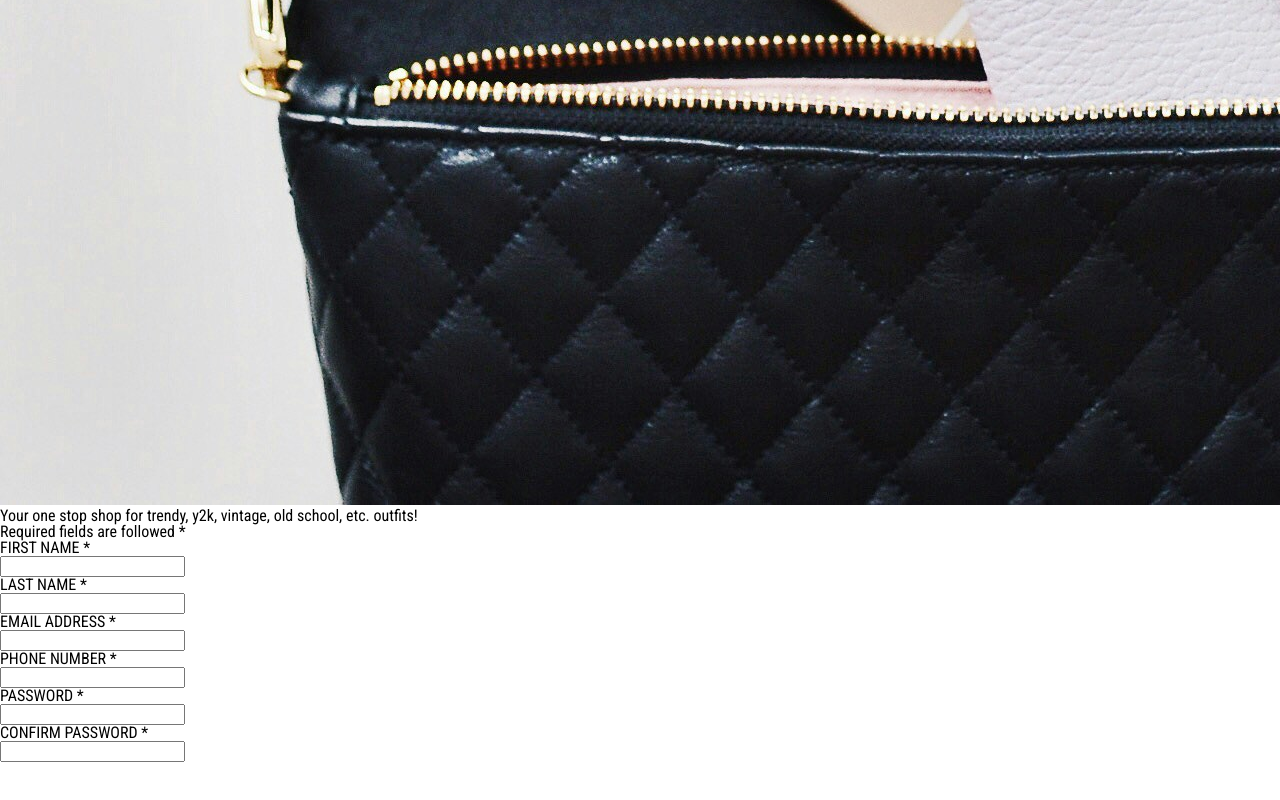
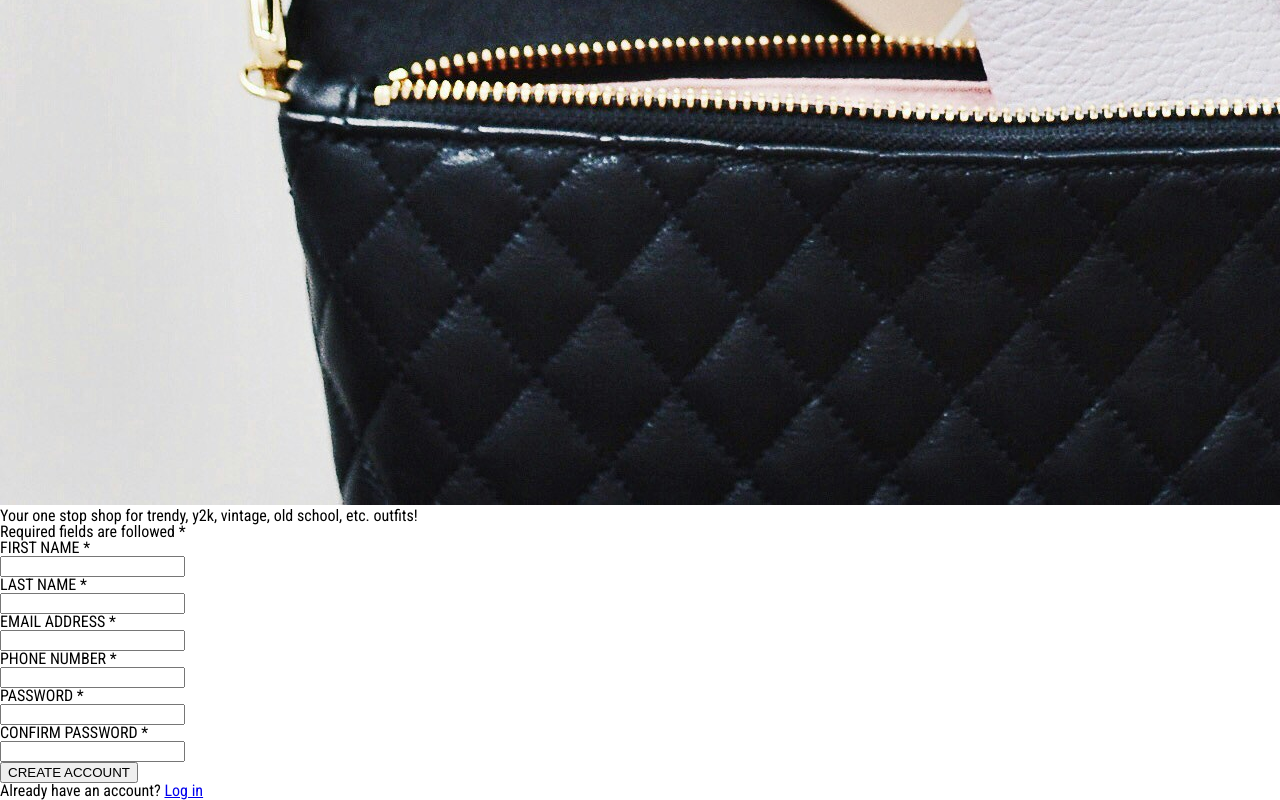
Before and after one commit to bencariazo/sign-up-form, a plain HTML site: page sign-up-page.html in a window 1280 px wide. Shown: the part 2236-3036 px from the top of the page. Before the commit the page ends 2998 px from the top, so only its background shows below. Drawn offline with Linux system fonts and the light colour scheme.

Commit message:
Add section for submit button
Apart from the submit button. There is a link for login page for users with accounts.

```diff
--- a/sign-up-page.html
+++ b/sign-up-page.html
@@ -90,4 +90,8 @@
 						</section>
 					</form>
 				</div>
+				<div class="btn-submit">
+					<button>CREATE ACCOUNT</button>
+					<p>Already have an account? <a href="#">Log in</a></p>
+				</div>
 </html>
```
